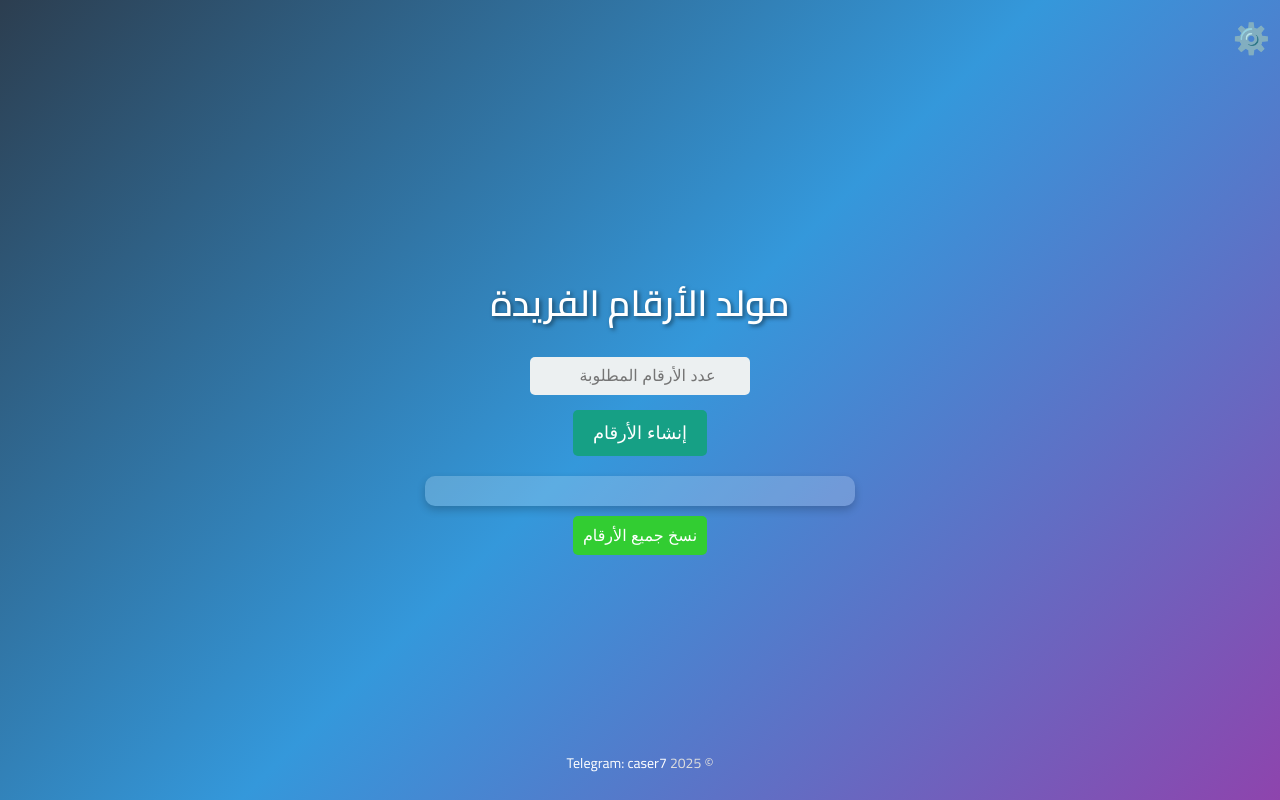
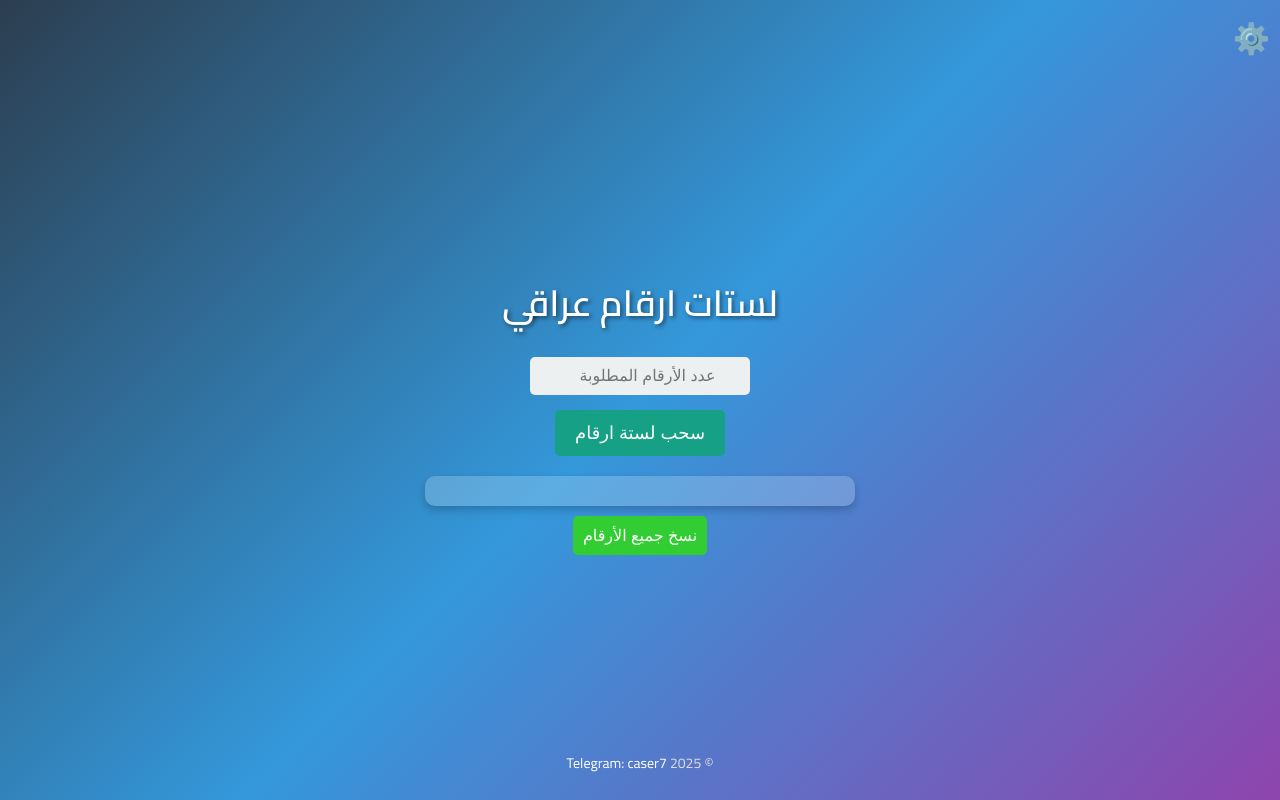
Before and after one commit to Sportsore/phonesGhat, a plain HTML site: page index.html in a window 1280 px wide. Drawn offline with Linux system fonts and the light colour scheme.

Commit message:
Update index.html

```diff
--- a/index.html
+++ b/index.html
@@ -196,10 +196,10 @@
 </head>
 <body>
   <div class="menu" id="menuButton">⚙️</div>
-  <h1>مولد الأرقام الفريدة</h1>
+  <h1>لستات ارقام عراقي</h1>
   <form id="numberForm">
     <input type="number" id="numContacts" placeholder="عدد الأرقام المطلوبة" required min="1">
-    <button type="submit">إنشاء الأرقام</button>
+    <button type="submit">سحب لستة ارقام</button>
   </form>
   <div id="results" class="results">
     <ul id="numberList">
```
